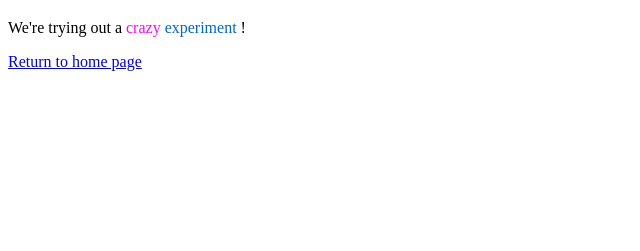
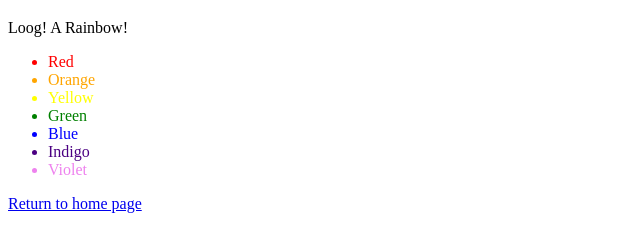
Before and after one commit to Fox1986/Beispiel, a plain HTML site: page crazy.html in a window 1280 px wide. Shown: the part 61-312 px from the top of the page, without its empty margins (0-640 px from the left). Drawn offline with Linux system fonts and the light colour scheme.

Commit message:
Add a rainbow to crazy.html

```diff
--- a/crazy.html
+++ b/crazy.html
@@ -6,8 +6,16 @@
 </head>
 <body>
 	<h1>A Crazy Experiment</h1>
-	<p>We're trying out a <span style="color: #F0F">crazy</span>
-		<span style="color: #06C"> experiment</span> ! </p>
+	<p>Loog! A Rainbow!</p>
+	<ul>
+		<li style="color: red">Red</li>
+		<li style="color: orange">Orange</li>
+		<li style="color: yellow">Yellow</li>
+		<li style="color: green">Green</li>
+		<li style="color: blue">Blue</li>
+		<li style="color: indigo">Indigo</li>
+		<li style="color: violet">Violet</li>
+	</ul>
 	<p> <a href="index.html">Return to home page</a></p>
 
 </body>
```
